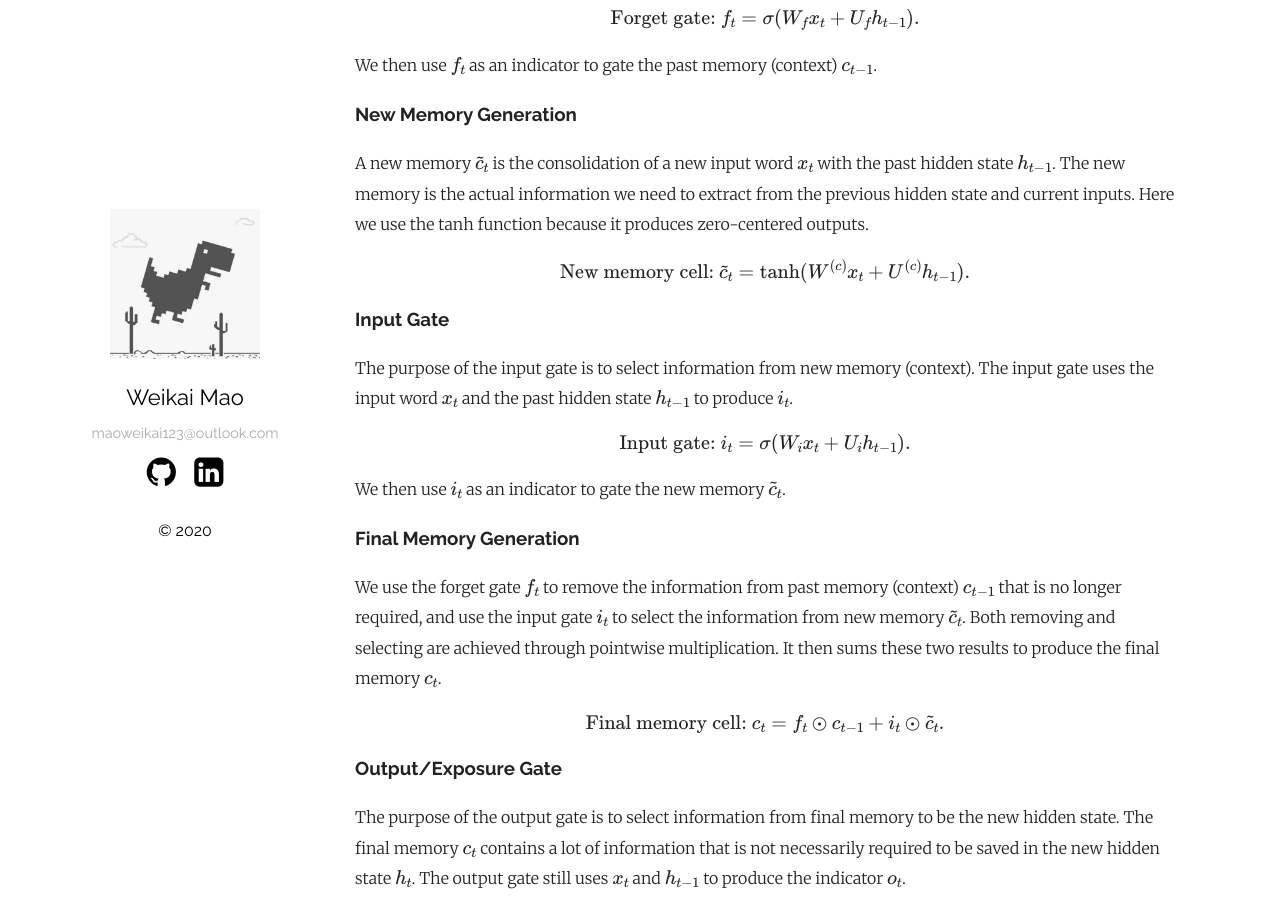
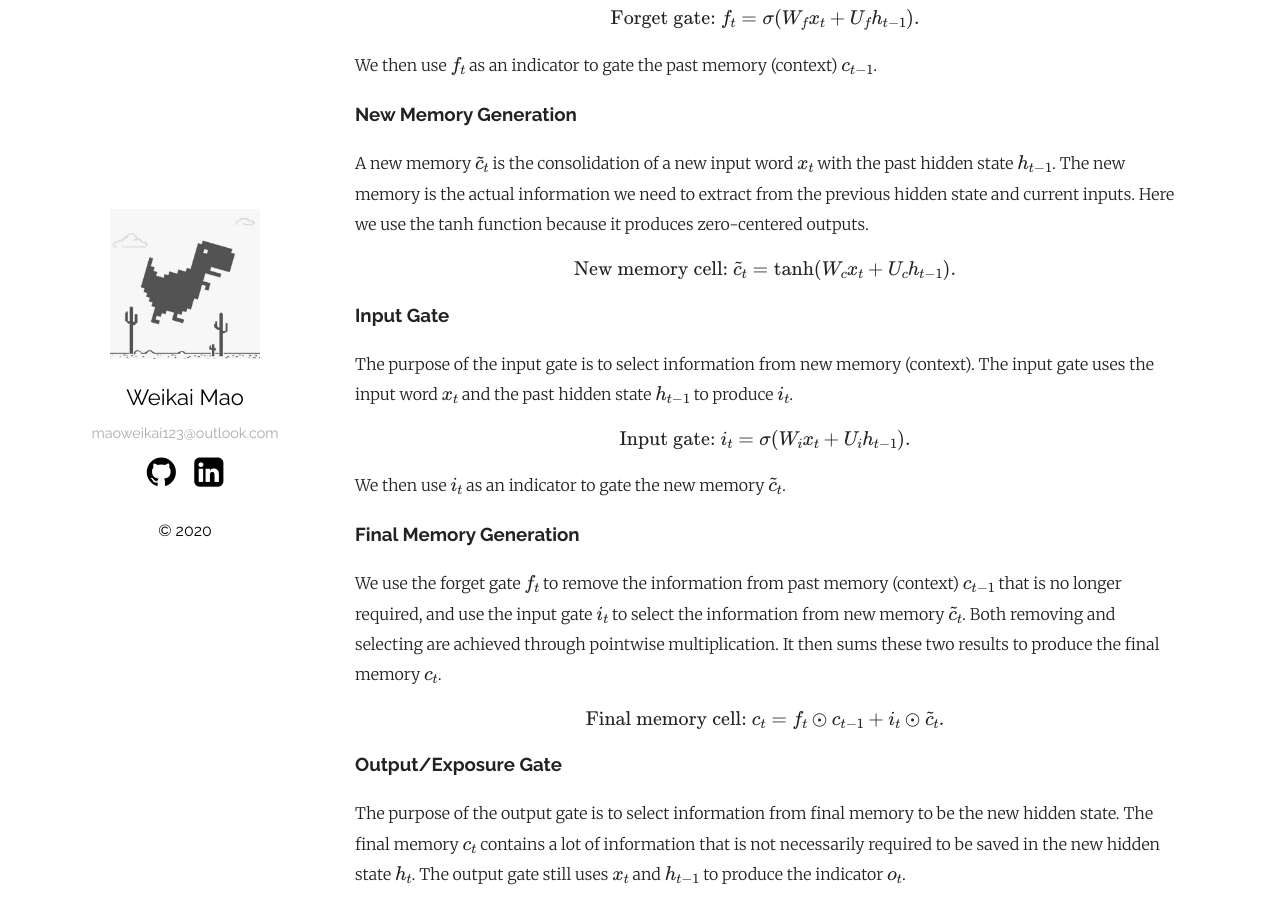
Before and after one commit to WalkerMao/walkermao.github.io, a Jekyll site: the page built from _posts/2020-06-30-LSTM.md, in a window 1280 px wide and 900 px high, scrolled down 1383 px. Built offline with Jekyll 4.4.1, drawn with Linux system fonts in a browser that asks for light colours; formulas are drawn with MathJax 3; comment, search, counter and statistics services are not loaded.

```diff
--- a/_posts/2020-06-30-LSTM.md
+++ b/_posts/2020-06-30-LSTM.md
@@ -42,7 +42,7 @@ We then use $f_t$ as an indicator to gate the past memory (context) $$c_{t-1}$$.
 A new memory $$\tilde{c}_t$$ is the consolidation of a new input word $$x_t$$ with the past hidden state $$h_{t-1}$$. The new memory is the actual information we need to extract from the previous hidden state and current inputs. Here we use the tanh function because it produces zero-centered outputs.
 
 $$
-\text{New memory cell: } \tilde{c}_t = \text{tanh}(W^{(c)}x_t + U^{(c)}h_{t-1}).
+\text{New memory cell: } \tilde{c}_t = \text{tanh}(W_{c}x_t + U_{c}h_{t-1}).
 $$
 
 ### Input Gate
```
